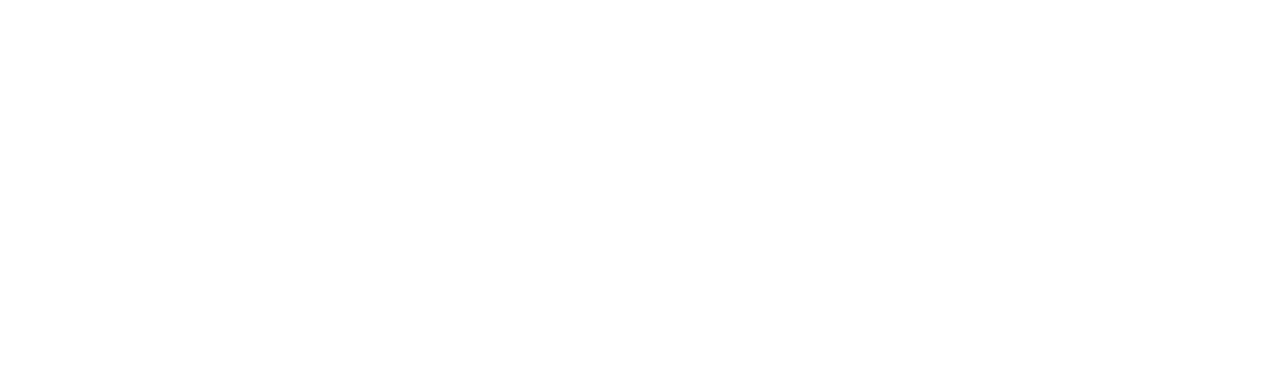
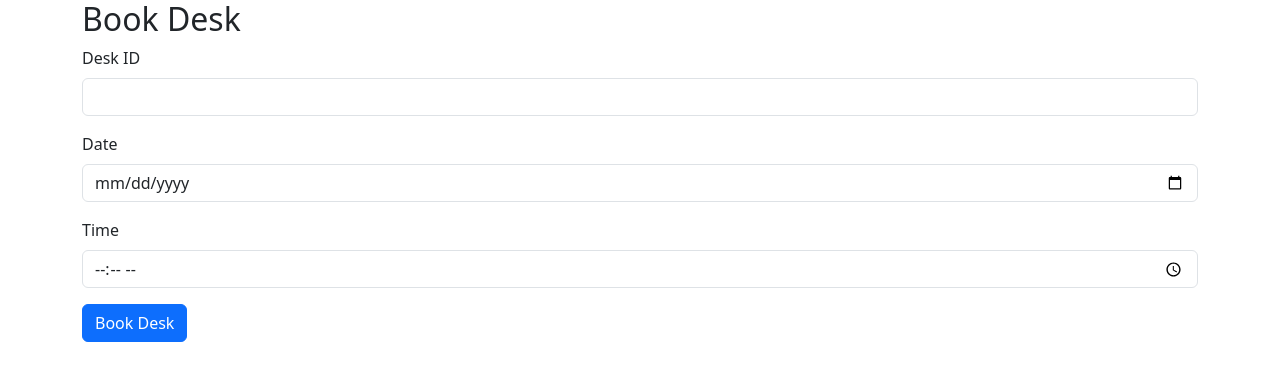
Before and after one commit to jeyemPF/simple-auth-mern, a React (Vite) app in the folder client/: page /book-desk in a window 1280 px wide. Before the commit this address had no page. Shown: the top 380 px of the page. Built offline with nearby package versions, Linux system fonts and the light colour scheme.

Commit message:
fron-end implementing

```diff
--- a/client/src/App.jsx
+++ b/client/src/App.jsx
@@ -3,6 +3,7 @@
 import Login from './Login'
 import SignUp from './SignUp'
 import Home from './Home'
+import BookDesk from './BookDesk'
 
 function App() {
 
@@ -13,6 +14,8 @@
         <Route path='/register' element={<SignUp />}></Route>
         <Route path='/login' element={<Login />}></Route>
         <Route path='/home' element={<Home />}></Route>
+        <Route path='/book-desk' element={<BookDesk />} />
+
       </Routes>
     </BrowserRouter>
     </div>
--- /dev/null
+++ b/client/src/BookDesk.jsx
@@ -0,0 +1,73 @@
+// BookDesk.jsx
+
+import React, { useState } from 'react';
+import axios from 'axios';
+import { useNavigate } from 'react-router-dom';
+
+function BookDesk() {
+  const [deskId, setDeskId] = useState('');
+  const [date, setDate] = useState('');
+  const [time, setTime] = useState('');
+  const [error, setError] = useState('');
+  const navigate = useNavigate();
+
+  const handleSubmit = async (e) => {
+    e.preventDefault();
+    setError('');
+
+    try {
+      const response = await axios.post('/book-desk', { deskId, bookingDetails: { date, time } });
+      if (response.data.status === 'success') {
+        // Handle successful booking
+        navigate('/home'); // Redirect to home page after booking
+      } else {
+        setError('Error booking desk. Please try again.');
+      }
+    } catch (error) {
+      console.error('Error:', error);
+      setError('An error occurred. Please try again.');
+    }
+  };
+
+  return (
+    <div className="container">
+      <h2>Book Desk</h2>
+      <form onSubmit={handleSubmit}>
+        <div className="mb-3">
+          <label htmlFor="deskId" className="form-label">Desk ID</label>
+          <input
+            type="text"
+            className="form-control"
+            id="deskId"
+            value={deskId}
+            onChange={(e) => setDeskId(e.target.value)}
+          />
+        </div>
+        <div className="mb-3">
+          <label htmlFor="date" className="form-label">Date</label>
+          <input
+            type="date"
+            className="form-control"
+            id="date"
+            value={date}
+            onChange={(e) => setDate(e.target.value)}
+          />
+        </div>
+        <div className="mb-3">
+          <label htmlFor="time" className="form-label">Time</label>
+          <input
+            type="time"
+            className="form-control"
+            id="time"
+            value={time}
+            onChange={(e) => setTime(e.target.value)}
+          />
+        </div>
+        {error && <div className="text-danger">{error}</div>}
+        <button type="submit" className="btn btn-primary">Book Desk</button>
+      </form>
+    </div>
+  );
+}
+
+export default BookDesk;
--- a/client/src/Home.jsx
+++ b/client/src/Home.jsx
@@ -1,18 +1,24 @@
 import React from 'react';
-import { useLocation } from 'react-router-dom';
-import { useNavigate } from 'react-router-dom';
-
+import { useLocation, useNavigate } from 'react-router-dom';
 import { FontAwesomeIcon } from '@fortawesome/react-fontawesome';
 import { faSignOutAlt } from '@fortawesome/free-solid-svg-icons';
 
-
 function Home() {
   const location = useLocation();
-  const { username, email, avatar } = location.state;
   const navigate = useNavigate();
 
+  if (!location.state) {
+    // Redirect to login page if state is undefined or null
+    navigate('/login');
+    return null;
+  }
+
+  const { username, email, avatar } = location.state;
+
   const handleLogout = () => {
+    // Clear token from localStorage
     localStorage.removeItem('token');
+    // Redirect to login page
     navigate('/login');
   };
 
```
Lines whose indentation alone changed are shown as unchanged.
